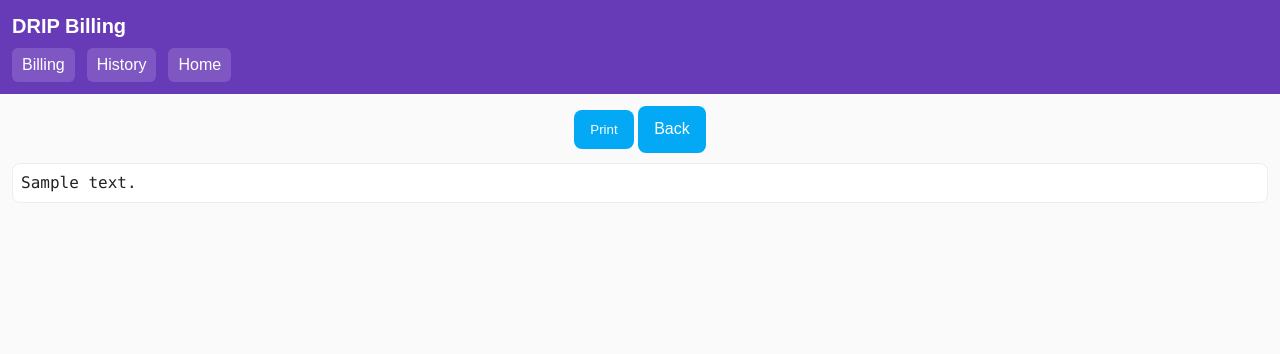
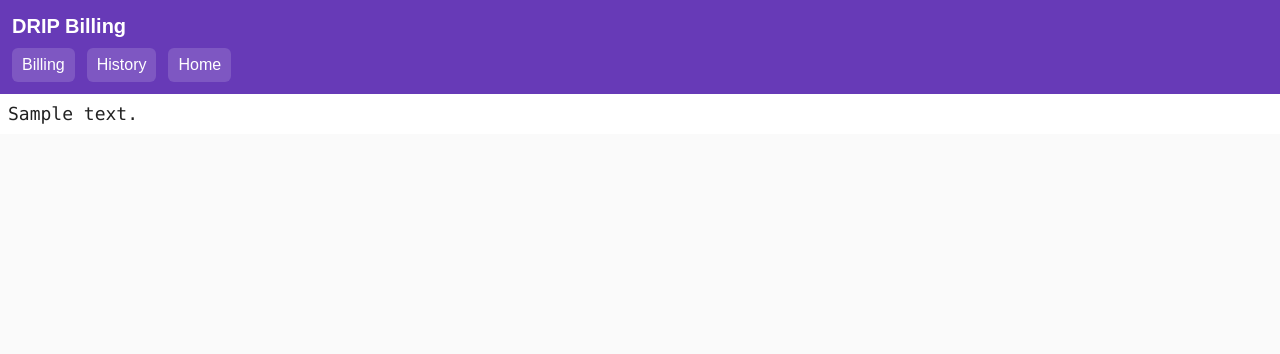
Before and after one commit to nagarjunakr55-tech/test, a Flask app: page /print/1 in a window 1280 px wide. Shown: the top 354 px of the page. Run offline with Flask 3, Linux system fonts and the light colour scheme; a database or web service that is not in the repository returns one stand-in record (values such as "Sample title"); some libraries are stand-ins or nearby versions.

Commit message:
html changed

```diff
--- a/templates/base.html
+++ b/templates/base.html
@@ -1,115 +1,131 @@
 <!DOCTYPE html>
-<html>
+<html lang="en">
 <head>
-    <meta charset="utf-8">
+  <meta charset="utf-8" />
   <title>DRIP Billing</title>
 
-    <!-- Make all pages fill the phone screen properly -->
-    <meta name="viewport" content="width=device-width, initial-scale=1, viewport-fit=cover">
+  <!-- Make every page fill the phone screen properly -->
+  <meta name="viewport" content="width=device-width, initial-scale=1, viewport-fit=cover" />
 
   <style>
-        /* Global reset + mobile-friendly defaults */
+    /* ---------- Global / Mobile-Friendly Defaults ---------- */
     * { box-sizing: border-box; }
-        html, body { height: 100%; }
+    html, body { height: 100%; width: 100%; }
     body {
-            margin: 0; /* remove the old 20px margin */
+      margin: 0;
       font-family: Arial, sans-serif;
-            font-size: 16px;             /* >=16px prevents iOS zoom on inputs */
+      font-size: 16px;              /* >=16px prevents iOS zoom on inputs */
       line-height: 1.4;
       background: #fafafa;
       color: #222;
     }
 
-        header { background: #673AB7; color: white; padding: 12px; }
+    /* ---------- Header & Nav ---------- */
+    header { background: #673AB7; color: #fff; padding: 12px; }
     header h2 { margin: 0; font-size: 20px; }
     nav { margin-top: 8px; display: flex; gap: 12px; flex-wrap: wrap; }
-        nav a { color: white; text-decoration: none; padding: 6px 10px; border-radius: 6px; background: rgba(255,255,255,0.15); }
+    nav a {
+      color: #fff; text-decoration: none;
+      padding: 6px 10px; border-radius: 6px;
+      background: rgba(255,255,255,0.15);
+    }
     nav a:hover { background: rgba(255,255,255,0.25); }
 
-        .container {
-            width: 100%;
-            max-width: 100%;
-            padding: 12px;               /* small, consistent inner padding */
-        }
+    /* ---------- Layout Container ---------- */
+    .container { width: 100%; max-width: 100%; padding: 12px; }
 
-        /* Buttons & links styled as buttons */
+    /* ---------- Buttons & Links as Buttons ---------- */
     button, .btn {
       padding: 12px 16px;
       border: none;
       border-radius: 8px;
       background: #03A9F4;
-            color: white;
+      color: #fff;
       cursor: pointer;
       text-decoration: none;
       display: inline-block;
     }
     button:hover, .btn:hover { background: #0288D1; }
 
-        /* Forms */
+    /* ---------- Forms ---------- */
     input[type="text"], input[type="tel"], input[type="number"] {
       width: 100%;
       padding: 10px 12px;
       margin: 6px 0 12px;
       border: 1px solid #ddd;
       border-radius: 6px;
-            font-size: 16px;             /* prevent mobile zoom */
-            background: white;
+      font-size: 16px;              /* avoid mobile auto-zoom */
+      background: #fff;
     }
 
-        /* Monospace blocks (invoice preview) */
+    /* ---------- Monospace Blocks (Invoice Preview) ---------- */
     pre {
       margin: 0;
       padding: 8px;
-            white-space: pre;             /* keep ASCII alignment */
-            overflow-x: auto;             /* allow horizontal scroll if needed */
+      white-space: pre;              /* preserve ASCII alignment */
+      overflow-x: auto;
       font-family: ui-monospace, SFMono-Regular, Menlo, Consolas, "Liberation Mono", monospace;
       background: #fff;
       border: 1px solid #eee;
       border-radius: 8px;
     }
 
-        /* Tables (history) */
+    /* ---------- Tables (History) ---------- */
     .table-responsive { overflow-x: auto; }
     table { width: 100%; border-collapse: collapse; background: #fff; }
     th, td { padding: 10px; border-bottom: 1px solid #eee; text-align: left; }
     thead th { background: #f3f3f3; }
 
-        /* Small-screen tweaks */
+    /* ---------- Small-Screen Tweaks ---------- */
     @media (max-width: 600px) {
       header h2 { font-size: 18px; }
       nav a { padding: 6px 8px; }
-            pre { font-size: 18px; line-height: 1.3; }  /* bigger & readable on phones */
+      pre { font-size: 18px; line-height: 1.3; }  /* bigger on phones */
       button, .btn { width: 100%; margin-top: 10px; }
     }
 
-        /* Print defaults for ALL pages: hide chrome */
+    /* ---------- Default Print Cleanup for ALL Pages ---------- */
     @media print {
       header, nav, .no-print { display: none !important; }
       body { margin: 0; background: #fff; }
       .container { padding: 0; }
     }
 
-        /* Special rules ONLY for the dedicated print label page */
-        /* We’ll add class="is-print" to <body> on that page */
-        @page { /* default page box; specialized below for .is-print */ }
+    /* =========================================================
+       SPECIAL RULES for the dedicated label print page
+       (i.e., templates/print.html sets body_class="is-print")
+       ========================================================= */
+
+    /* On SCREEN: make print page fill the phone width (readable, no side gaps) */
+    body.is-print .container { padding: 0; }
+    body.is-print .preview { width: 100vw; max-width: 100vw; margin: 0; }
+    body.is-print pre {
+      margin: 0; padding: 8px;          /* readable on screen */
+      font-size: 18px; line-height: 1.3;
+      border-radius: 0;
+      border: 0;
+    }
+
+    /* On PAPER: force exact 3-inch (76.2mm) width, ZERO margins */
     @media print {
       body.is-print, body.is-print .container {
-                width: 76.2mm !important;   /* exact 3-inch width */
+        width: 76.2mm !important;
         margin: 0 !important;
         padding: 0 !important;
       }
+      body.is-print .preview { width: 76.2mm !important; margin: 0 !important; }
       body.is-print pre {
-                margin: 0; padding: 0;      /* no padding when printing the label */
-                font-size: 12px;
-                line-height: 1.2;
+        margin: 0; padding: 0;          /* no side padding on paper */
+        font-size: 12px; line-height: 1.2;
         border: 0;
       }
-            /* lock the physical page size and margins to the label */
-            body.is-print { -webkit-print-color-adjust: exact; print-color-adjust: exact; }
+      /* lock physical page box */
       @page { size: 76.2mm auto; margin: 0; }
     }
   </style>
 </head>
+
+<!-- body_class is set by each template (e.g., print.html sets is-print) -->
 <body class="{{ body_class|default('') }}">
   <header>
     <h2>DRIP Billing</h2>
--- a/templates/print.html
+++ b/templates/print.html
@@ -1,12 +1,6 @@
 {% extends "base.html" %}
 {% set body_class = "is-print" %}
-
 {% block content %}
-  <div class="no-print" style="text-align:center; margin-bottom:10px;">
-    <button onclick="window.print()">Print</button>
-    <a href="javascript:history.back()" class="btn">Back</a>
-  </div>
-
   <div class="preview">
     <pre>{{ invoice }}</pre>
   </div>
```
Lines whose indentation alone changed are shown as unchanged.
